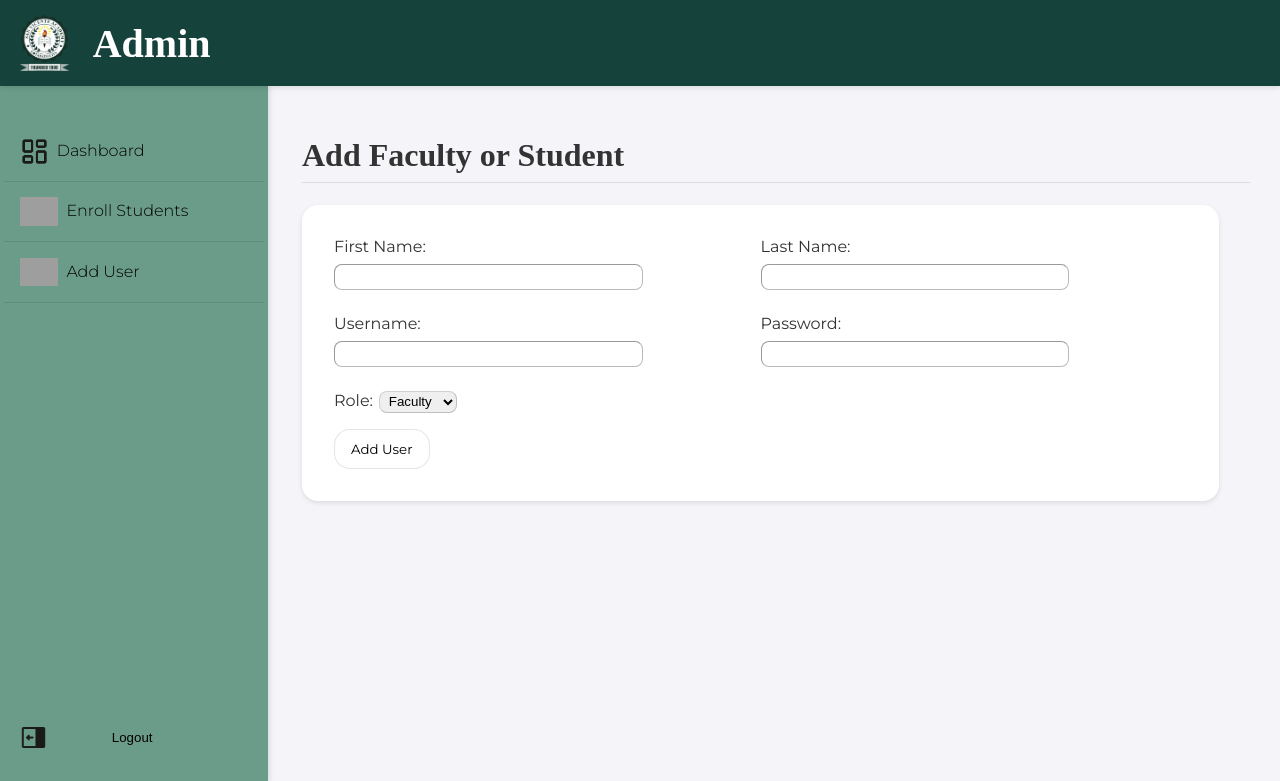
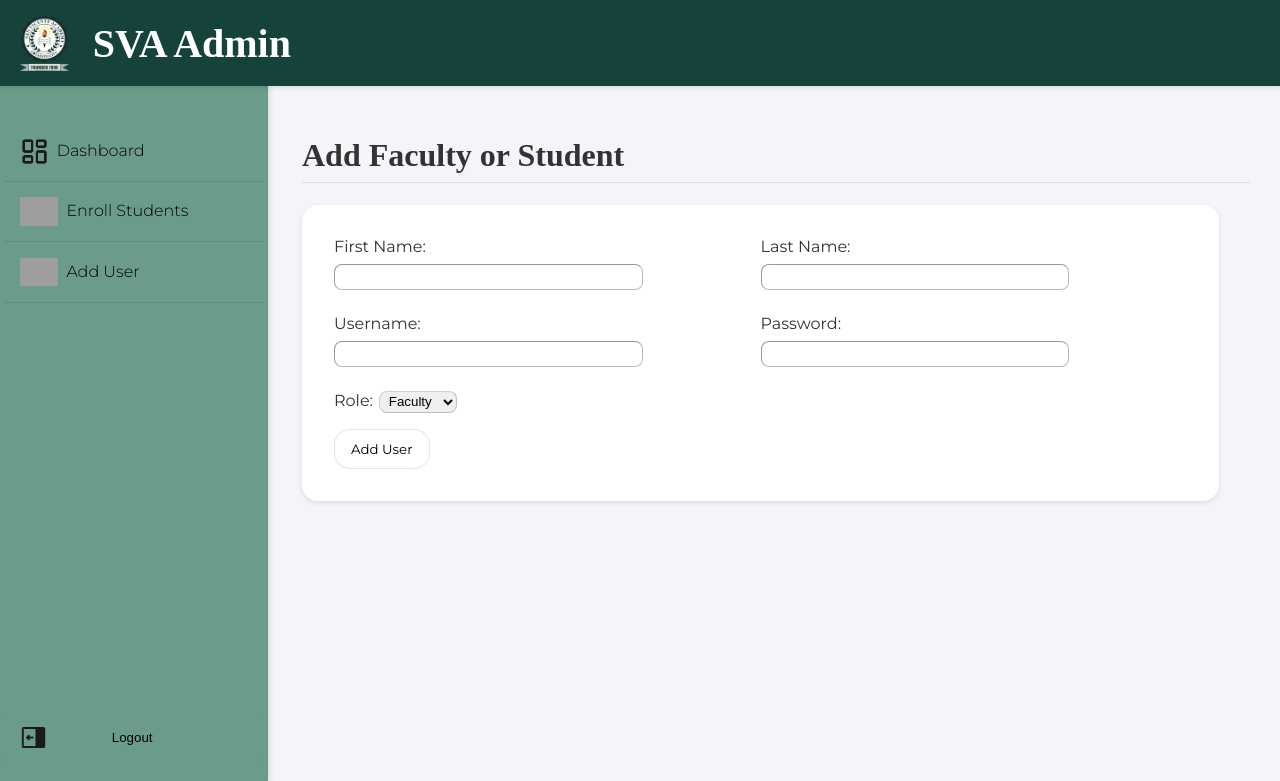
Before and after one commit to TheRealAngelo/GradeViewPortal, a PHP site: page /admin/admincreate.php in a window 1280 px wide. Shown: the top 781 px of the page. Run offline with PHP 8.4, Linux system fonts and the light colour scheme; some web fonts are replaced; grey boxes are pictures that could not be loaded.

Commit message:
Update header.php

```diff
--- a/src/admin/header.php
+++ b/src/admin/header.php
@@ -1,6 +1,6 @@
 <div class="header-left">
         <img src="../../assets/images/SVA_logo.png" alt="ADD LOGO HERE">
-        <h1>Admin</h1> <!-- I WANT TO CHANGE h1 but I need to find good font pa, iz too big (thats !what she said)-->
+        <h1>SVA Admin</h1> <!-- I WANT TO CHANGE h1 but I need to find good font pa, iz too big (thats !what she said)-->
 </div>
 
 <div class="header-right">
```
